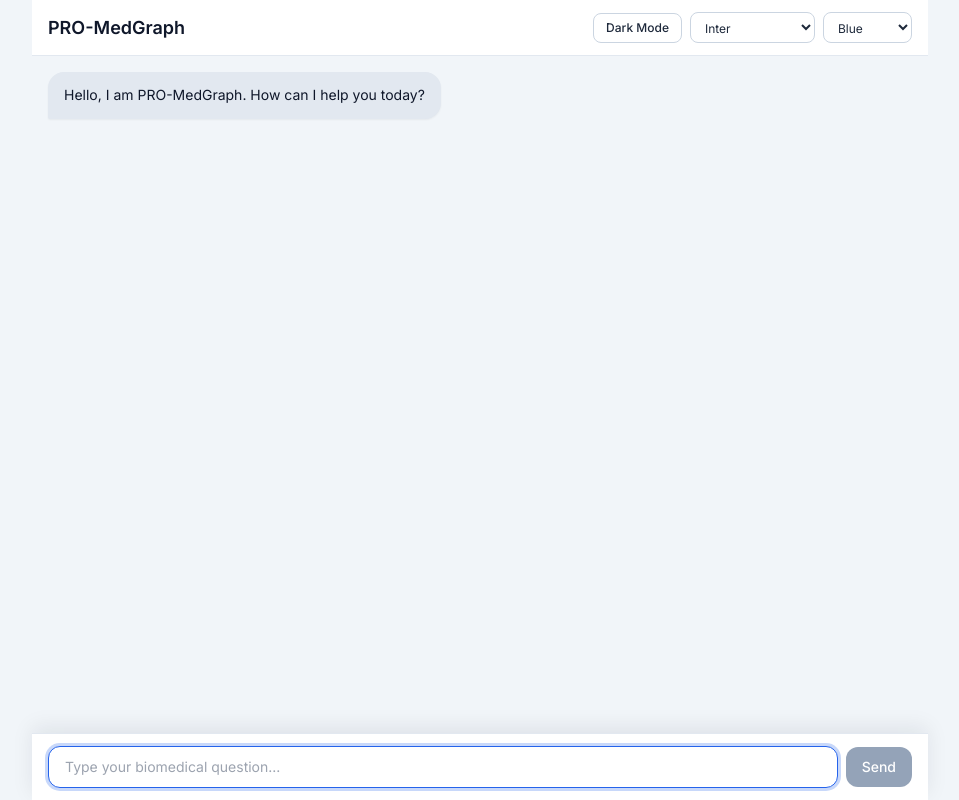
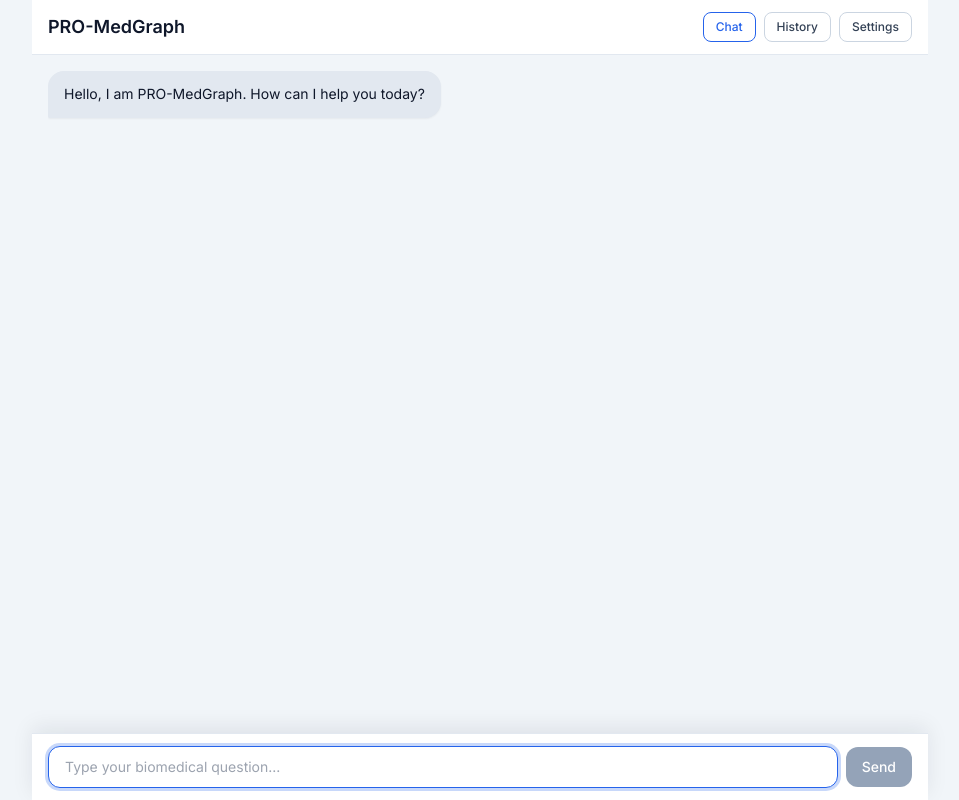
Before and after one commit to mfa1zan/Tibbe-AG, a React (Vite) app: page /chat in a window 1280 px wide. Shown: the whole page, without its empty margins (160-1119 px from the left). Built offline with nearby package versions, Linux system fonts and the light colour scheme.

Commit message:
feat: implement route-based app shell and enhance chat history performance with virtualization

```diff
--- a/package.json
+++ b/package.json
@@ -17,6 +17,8 @@
     "react": "^18.3.1",
     "react-dom": "^18.3.1",
     "react-markdown": "^9.0.3",
+    "react-router-dom": "^6.30.0",
+    "react-virtuoso": "^4.12.5",
     "rehype-sanitize": "^6.0.0",
     "remark-gfm": "^4.0.1",
     "zod": "^3.24.2"
--- a/src/App.css
+++ b/src/App.css
@@ -17,3 +17,48 @@
 .app-title {
   @apply text-lg font-semibold text-slate-900 dark:text-slate-100;
 }
+
+.app-nav {
+  @apply flex flex-wrap items-center gap-2;
+}
+
+.app-nav-link {
+  @apply rounded-lg border border-slate-300 bg-white px-3 py-1.5 text-xs font-medium text-slate-700 transition hover:bg-slate-100 dark:border-slate-700 dark:bg-slate-900 dark:text-slate-200 dark:hover:bg-slate-800;
+}
+
+.app-nav-link-active {
+  border-color: var(--primary-color);
+  color: var(--primary-color);
+}
+
+.app-route-panel {
+  @apply flex-1 overflow-y-auto px-4 py-4 pb-20;
+}
+
+.app-route-header {
+  @apply mb-3 flex items-center justify-between gap-2;
+}
+
+.app-route-title {
+  @apply text-base font-semibold text-slate-900 dark:text-slate-100;
+}
+
+.app-route-helper {
+  @apply mb-4 text-sm text-slate-600 dark:text-slate-300;
+}
+
+.app-route-empty {
+  @apply rounded-xl border border-dashed border-slate-300 p-4 text-sm text-slate-600 dark:border-slate-700 dark:text-slate-300;
+}
+
+.app-history-list {
+  @apply space-y-2;
+}
+
+.app-history-item {
+  @apply rounded-xl border border-slate-200 bg-white p-3 text-sm text-slate-700 dark:border-slate-700 dark:bg-slate-900 dark:text-slate-200;
+}
+
+.app-clear-button {
+  @apply rounded-lg border border-red-300 bg-red-50 px-3 py-1.5 text-xs font-medium text-red-700 transition hover:bg-red-100 dark:border-red-800/70 dark:bg-red-900/30 dark:text-red-200 dark:hover:bg-red-900/45;
+}
--- a/src/App.jsx
+++ b/src/App.jsx
@@ -1,4 +1,5 @@
-import { useCallback, useEffect, useRef, useState } from 'react';
+import { useCallback, useEffect, useMemo, useRef, useState } from 'react';
+import { NavLink, Navigate, Route, Routes } from 'react-router-dom';
 import ChatHistory from './components/ChatHistory';
 import ChatInput from './components/ChatInput';
 import ThemeToggle from './components/ThemeToggle';
@@ -85,6 +86,20 @@ function AppShell() {
 
   const handleCancelGeneration = useCallback(() => {
     requestAbortRef.current?.abort();
+  }, []);
+
+  const handleClearConversation = useCallback(() => {
+    requestAbortRef.current?.abort();
+    setMessages([INITIAL_GREETING]);
+    setIsLoading(false);
+    setHasStreamedToken(false);
+    setError('');
+
+    try {
+      localStorage.removeItem(CHAT_STORAGE_KEY);
+    } catch (storageError) {
+      void storageError;
+    }
   }, []);
 
   const handleSendMessage = useCallback(
@@ -191,24 +206,132 @@ function AppShell() {
         <header className="app-header">
           <div className="app-header-row">
             <h1 className="app-title">PRO-MedGraph</h1>
-            <ThemeToggle />
+            <nav className="app-nav" aria-label="Primary">
+              <NavLink
+                to="/chat"
+                className={({ isActive }) => `app-nav-link ${isActive ? 'app-nav-link-active' : ''}`}
+              >
+                Chat
+              </NavLink>
+              <NavLink
+                to="/history"
+                className={({ isActive }) => `app-nav-link ${isActive ? 'app-nav-link-active' : ''}`}
+              >
+                History
+              </NavLink>
+              <NavLink
+                to="/settings"
+                className={({ isActive }) => `app-nav-link ${isActive ? 'app-nav-link-active' : ''}`}
+              >
+                Settings
+              </NavLink>
+            </nav>
           </div>
         </header>
 
-        <ChatHistory messages={messages} isTyping={isLoading && !hasStreamedToken} />
-
-        <ChatInput
-          value={inputValue}
-          onChange={setInputValue}
-          onSend={handleSendMessage}
-          onCancel={handleCancelGeneration}
-          disabled={isLoading}
-          isGenerating={isLoading}
-          error={error}
-        />
+        <Routes>
+          <Route
+            path="/"
+            element={<Navigate to="/chat" replace />}
+          />
+          <Route
+            path="/chat"
+            element={
+              <ChatPage
+                messages={messages}
+                isLoading={isLoading}
+                hasStreamedToken={hasStreamedToken}
+                inputValue={inputValue}
+                error={error}
+                onInputChange={setInputValue}
+                onSendMessage={handleSendMessage}
+                onCancelGeneration={handleCancelGeneration}
+              />
+            }
+          />
+          <Route
+            path="/history"
+            element={
+              <HistoryPage
+                messages={messages}
+                onClearConversation={handleClearConversation}
+              />
+            }
+          />
+          <Route path="/settings" element={<SettingsPage />} />
+          <Route path="*" element={<Navigate to="/chat" replace />} />
+        </Routes>
       </section>
     </main>
   );
 }
 
+function ChatPage({
+  messages,
+  isLoading,
+  hasStreamedToken,
+  inputValue,
+  error,
+  onInputChange,
+  onSendMessage,
+  onCancelGeneration
+}) {
+  return (
+    <>
+      <ChatHistory messages={messages} isTyping={isLoading && !hasStreamedToken} />
+
+      <ChatInput
+        value={inputValue}
+        onChange={onInputChange}
+        onSend={onSendMessage}
+        onCancel={onCancelGeneration}
+        disabled={isLoading}
+        isGenerating={isLoading}
+        error={error}
+      />
+    </>
+  );
+}
+
+function HistoryPage({ messages, onClearConversation }) {
+  const persistedMessages = useMemo(
+    () => messages.filter((message) => !message.isStreaming && message.role === 'user').slice().reverse(),
+    [messages]
+  );
+
+  return (
+    <section className="app-route-panel">
+      <div className="app-route-header">
+        <h2 className="app-route-title">Conversation History</h2>
+        <button type="button" className="app-clear-button" onClick={onClearConversation}>
+          Clear Chat
+        </button>
+      </div>
+      {persistedMessages.length === 0 ? (
+        <p className="app-route-empty">No user messages found yet.</p>
+      ) : (
+        <ul className="app-history-list">
+          {persistedMessages.map((message) => (
+            <li key={message.id} className="app-history-item">
+              {message.content}
+            </li>
+          ))}
+        </ul>
+      )}
+    </section>
+  );
+}
+
+function SettingsPage() {
+  return (
+    <section className="app-route-panel">
+      <h2 className="app-route-title">Display Settings</h2>
+      <p className="app-route-helper">
+        Customize theme mode, font family, and primary color for your chat workspace.
+      </p>
+      <ThemeToggle />
+    </section>
+  );
+}
+
 export default App;
--- a/src/components/ChatHistory.css
+++ b/src/components/ChatHistory.css
@@ -1,9 +1,9 @@
 .chat-history {
-  @apply flex-1 overflow-y-auto px-4 py-4 pb-32;
+  @apply flex-1 px-4 py-4 pb-4;
 }
 
-.chat-history-inner {
-  @apply space-y-3;
+.chat-history-virtuoso {
+  @apply h-full;
 }
 
 .typing-wrap {
--- a/src/components/ChatHistory.jsx
+++ b/src/components/ChatHistory.jsx
@@ -1,4 +1,5 @@
 import { memo, useCallback, useEffect, useRef } from 'react';
+import { Virtuoso } from 'react-virtuoso';
 import ChatBubble from './ChatBubble';
 import './ChatHistory.css';
 
@@ -20,22 +21,22 @@ function TypingIndicator() {
 const SCROLL_THRESHOLD = 120;
 
 function ChatHistory({ messages, isTyping }) {
-  const containerRef = useRef(null);
-  const endRef = useRef(null);
+  const virtuosoRef = useRef(null);
   const isNearBottomRef = useRef(true);
 
   /** Track whether the user has scrolled away from the bottom. */
-  const handleScroll = useCallback(() => {
-    const el = containerRef.current;
-    if (!el) return;
-    const distanceFromBottom = el.scrollHeight - el.scrollTop - el.clientHeight;
-    isNearBottomRef.current = distanceFromBottom <= SCROLL_THRESHOLD;
+  const handleBottomStateChange = useCallback((isAtBottom) => {
+    isNearBottomRef.current = isAtBottom;
   }, []);
 
   /** Auto-scroll only when user is near the bottom. */
   useEffect(() => {
     if (isNearBottomRef.current) {
-      endRef.current?.scrollIntoView({ behavior: 'smooth', block: 'end' });
+      virtuosoRef.current?.scrollToIndex({
+        index: Math.max(0, messages.length - 1),
+        align: 'end',
+        behavior: 'smooth'
+      });
     }
   }, [messages, isTyping]);
 
@@ -44,20 +45,29 @@ function ChatHistory({ messages, isTyping }) {
     const lastMsg = messages[messages.length - 1];
     if (lastMsg?.role === 'user') {
       isNearBottomRef.current = true;
-      endRef.current?.scrollIntoView({ behavior: 'smooth', block: 'end' });
+      virtuosoRef.current?.scrollToIndex({
+        index: Math.max(0, messages.length - 1),
+        align: 'end',
+        behavior: 'smooth'
+      });
     }
   }, [messages]);
 
   return (
-    <section className="chat-history" ref={containerRef} onScroll={handleScroll}>
-      <div className="chat-history-inner">
-        {messages.map((message) => (
-          <ChatBubble key={message.id} message={message} />
-        ))}
-
-        {isTyping ? <TypingIndicator /> : null}
-        <div ref={endRef} />
-      </div>
+    <section className="chat-history">
+      <Virtuoso
+        ref={virtuosoRef}
+        className="chat-history-virtuoso"
+        data={messages}
+        overscan={220}
+        atBottomThreshold={SCROLL_THRESHOLD}
+        atBottomStateChange={handleBottomStateChange}
+        followOutput={(isAtBottom) => (isAtBottom ? 'smooth' : false)}
+        itemContent={(_, message) => <ChatBubble message={message} />}
+        components={{
+          Footer: () => (isTyping ? <TypingIndicator /> : null)
+        }}
+      />
     </section>
   );
 }
--- a/src/main.jsx
+++ b/src/main.jsx
@@ -1,10 +1,13 @@
 import React from 'react';
 import { createRoot } from 'react-dom/client';
+import { BrowserRouter } from 'react-router-dom';
 import App from './App';
 import './index.css';
 
 createRoot(document.getElementById('root')).render(
   <React.StrictMode>
-    <App />
+    <BrowserRouter>
+      <App />
+    </BrowserRouter>
   </React.StrictMode>
 );
```
Also changed, not shown: 2 other files (tests, documents, lock files or other folders).
